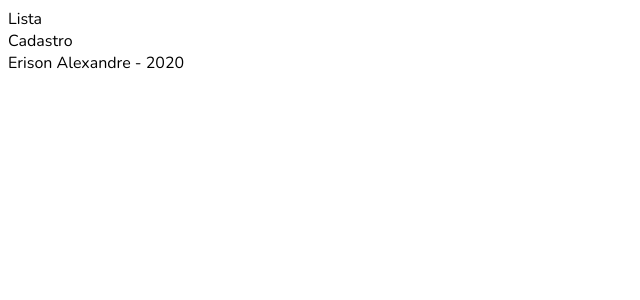
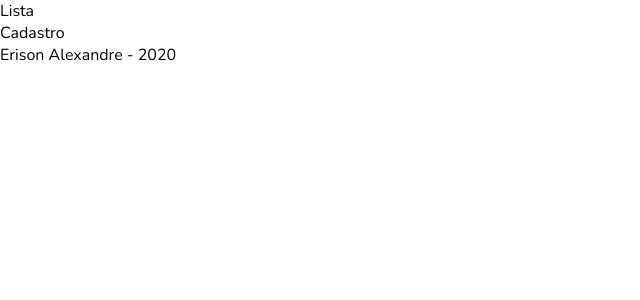
Before and after one commit to erisonalexandre/TSA, a Vue app: page / in a window 1280 px wide. Shown: the top 300 px of the page, without its empty margins (0-640 px from the left). Built offline with nearby package versions, Linux system fonts and the light colour scheme.

Commit message:
[fix] reset body margin e padding

```diff
--- a/src/assets/scss/global.scss
+++ b/src/assets/scss/global.scss
@@ -2,6 +2,11 @@
 
 * {
   box-sizing: border-box;
+}
+
+@mixin resetMarginPaddign {
+  padding: 0;
+  margin: 0;
 }
 
 a {
@@ -23,6 +28,9 @@ label,
 input,
 footer {
   font-family: $font-nunito;
-  padding: 0;
-  margin: 0;
+  @include resetMarginPaddign;
 }
+
+body {
+  @include resetMarginPaddign;
+}
```
